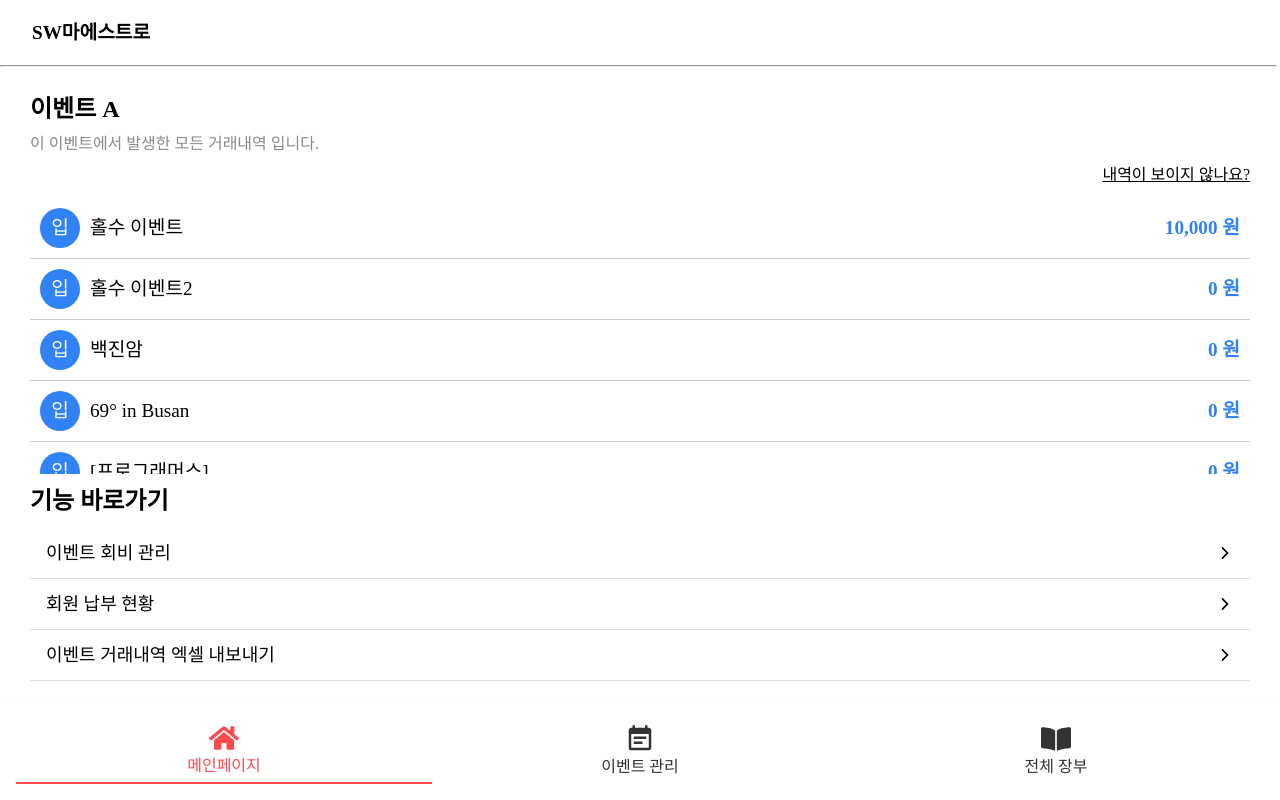
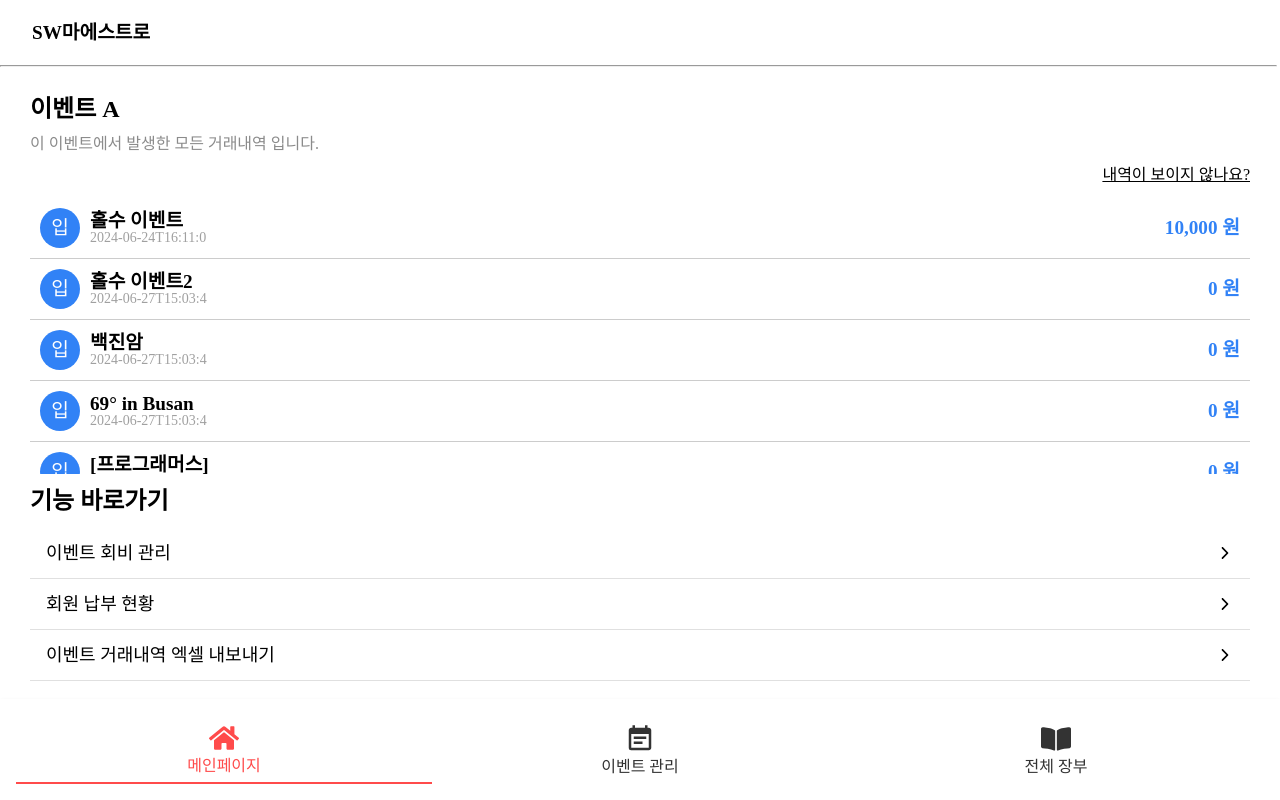
Before and after one commit to swm-backstage/movis-web, a React (Vite) app: page /clubs/1/events/1 in a window 1280 px wide. Built offline with nearby package versions, Linux system fonts and the light colour scheme.

Commit message:
feat: #5 회비에 날짜 추가

```diff
--- a/src/event/components/EventLog.jsx
+++ b/src/event/components/EventLog.jsx
@@ -1,7 +1,13 @@
 import { useState } from "react";
 import { styled } from "styled-components";
-import Modal from "../../components/Modal";
 import ModalForLog from "../eventInfo/components/ModalForLog";
+
+const TitleContainer = styled.div`
+    display: flex;
+    flex-direction: column;
+    align-items: start;
+    justify-content: center;
+`;
 
 const ElementLog = styled.div`
     display: flex;
@@ -45,6 +51,16 @@ const CircleForType = styled.div`
     color : white;
 `
 
+const Title = styled.h3`
+    margin-right: 10px;
+    font-weight: bold;
+`;
+
+const TitleDescription = styled.p`
+    font-size: 14px;
+    color: #A0A0A0;
+`
+
 export default function EventLog({e}) {
     const [showModal, setShowModal] = useState(false);
 
@@ -64,7 +80,11 @@ export default function EventLog({e}) {
                             <CircleForType $color={colorSet.withdraw}>출</CircleForType>
                         )
                     }
-                    <p>{e.name}</p>
+
+                    <TitleContainer>
+                        <Title>{e.name}</Title>
+                        <TitleDescription>{e.paidAt.slice(0, -1)}</TitleDescription>
+                    </TitleContainer>
                 </ElementLeft>
                 <ElementRight
                     $color={e.amount >= 0
--- a/src/event/eventList/EventList.jsx
+++ b/src/event/eventList/EventList.jsx
@@ -85,7 +85,7 @@ export default function EventList(){
             </TextArea>
 
             <ButtonUnclassified onClick={() => navigate("/events/unclassified")}>
-                미분류 이벤트 바로가기 <IoIosArrowForward/>
+                미분류 회비 바로가기 <IoIosArrowForward/>
             </ButtonUnclassified>
 
             <ElementContainer>
```
